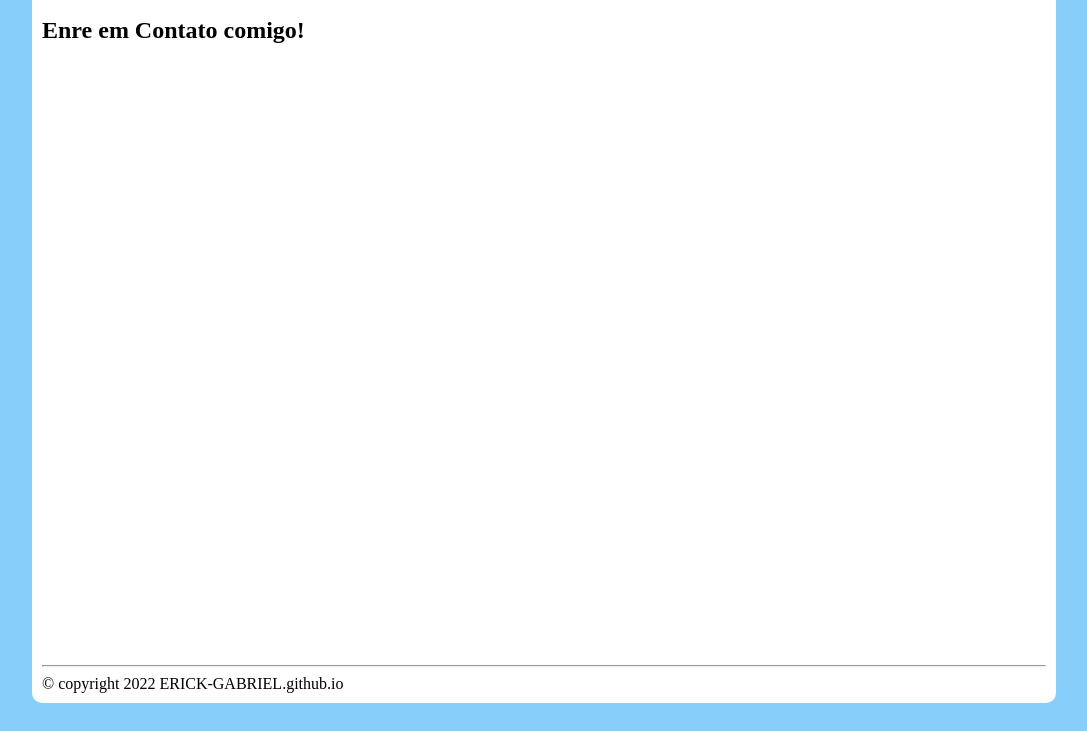
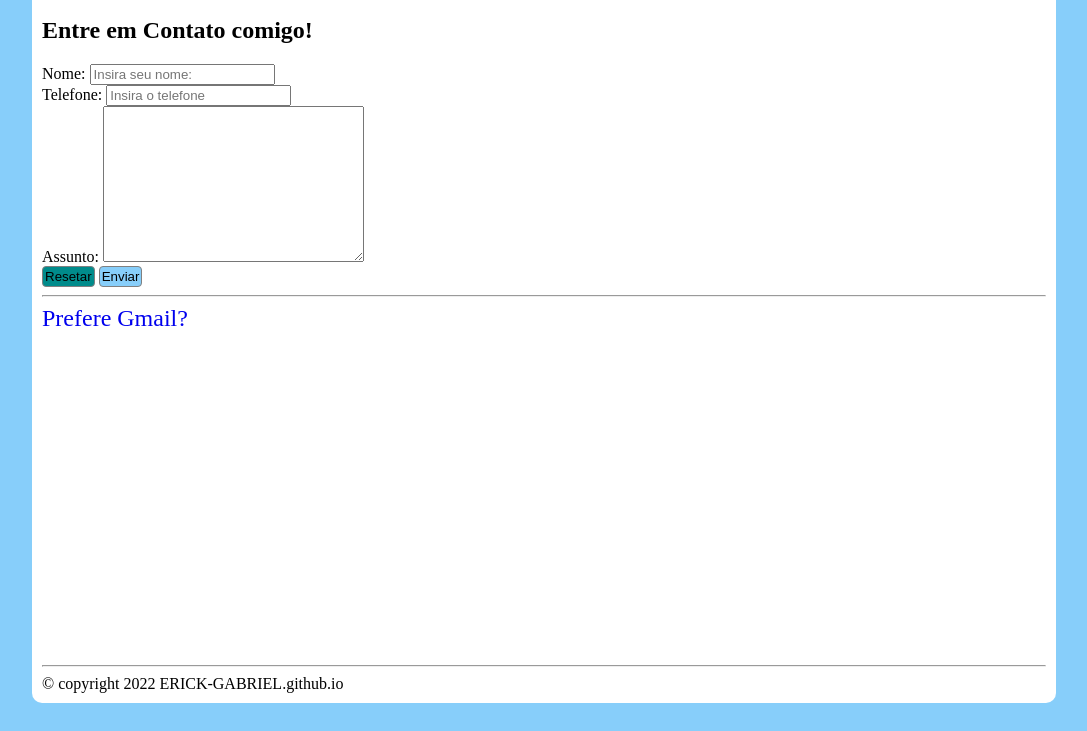
Before and after one commit to ERICK-GABRIEL/ERICK-GABRIEL.github.io, a plain HTML site: page contato.html in a window 1280 px wide. Shown: the part 137-868 px from the top of the page, without its empty margins (96-1183 px from the left). Drawn offline with Linux system fonts and the light colour scheme.

Commit message:
Primeira Versão do site

```diff
--- a/contato.html
+++ b/contato.html
@@ -1,5 +1,6 @@
 <!DOCTYPE html>
 <html lang="en">
+
 <head>
     <meta charset="UTF-8">
     <meta http-equiv="X-UA-Compatible" content="IE=edge">
@@ -7,26 +8,40 @@
     <title>Contato</title>
     <link rel="stylesheet" href="/css/site.css">
     <style>
-        html{
+        html {
             background-color: lightskyblue;
             padding: 20px;
         }
-        nav a{
+
+        nav a {
             color: black;
 
         }
-        nav a:hover{
+
+        nav a:hover {
             color: purple;
         }
-        nav ul{
+
+        nav ul {
             background-color: lightskyblue;
         }
-        nav ul:hover{
-            background-color: purple;
+
+        #limpar {
+            background-color: darkcyan;
+            border-radius: 4px;
+            border: 1px solid gray;
+            padding: 2px;
         }
 
+        #enviar {
+            background-color: lightskyblue;
+            border-radius: 4px;
+            border: 1px solid gray;
+            padding: 2px;
+        }
     </style>
 </head>
+
 <body>
     <header>
         <img src="/img/novo-envelope-de-e-mail.png" alt="">
@@ -45,7 +60,27 @@
     </nav>
 
     <main>
-        <h2> Enre em Contato comigo! </h2>
+        <h2> Entre em Contato comigo! </h2>
+        <form action="mailto:erick3000msn9@gmail.com?subject+Contato via site pessoal" method="post"
+            enctype="text/plain">
+            <label for="nome">Nome: </label>
+            <input type="text" name="nome" id="nome" placeholder="Insira seu nome:" required>
+            <br>
+            <label for="telfone">Telefone: </label>
+            <input type="tel" telefone="telefone" id="telefone" placeholder="Insira o telefone" required>
+            <br>
+            <label for="assunto">Assunto: </label>
+            <textarea name="assunto" id="assunto" cols="30" rows="10"></textarea>
+            <br>
+            <input type="reset" value="Resetar" id="limpar">
+            <input type="submit" value="Enviar" id="enviar">
+
+            <hr>
+            <a style="text-decoration: none; font-size: x-large; "
+                href="https://mail.google.com/mail/u/0/?fs=1&to=erick3000msn9@gmail.com&su=Contato+-+via+site+pessoal&body=Ol%C3%A1+Erick+Tudo+bem?&tf=cm">Prefere Gmail?</a>
+
+
+        </form>
 
     </main>
 
@@ -54,4 +89,5 @@
 
     </footer>
 </body>
+
 </html>
```
